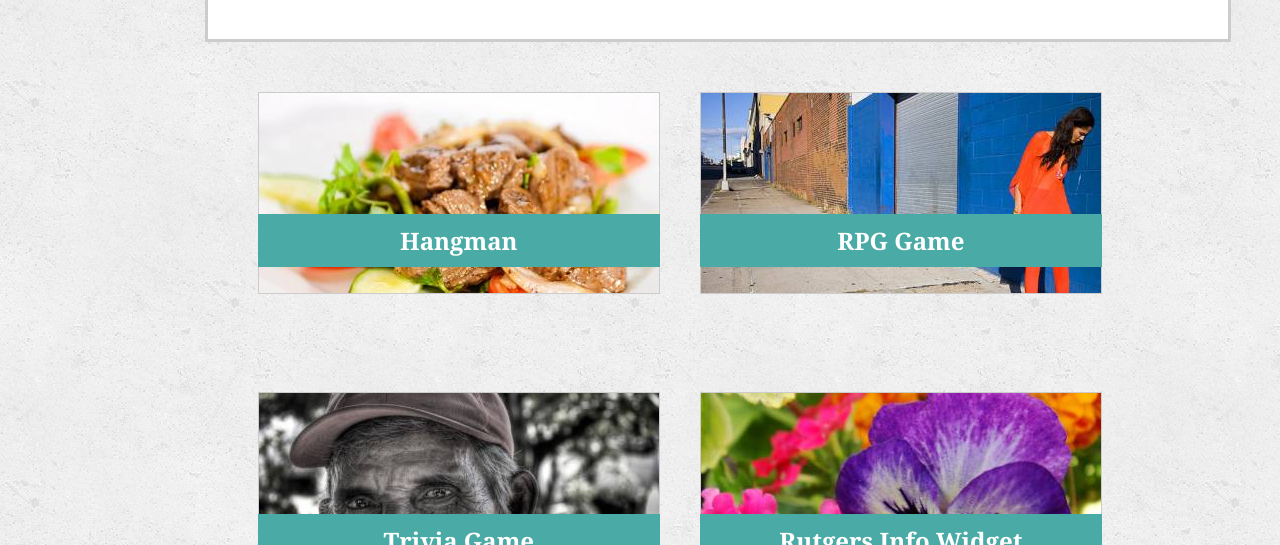
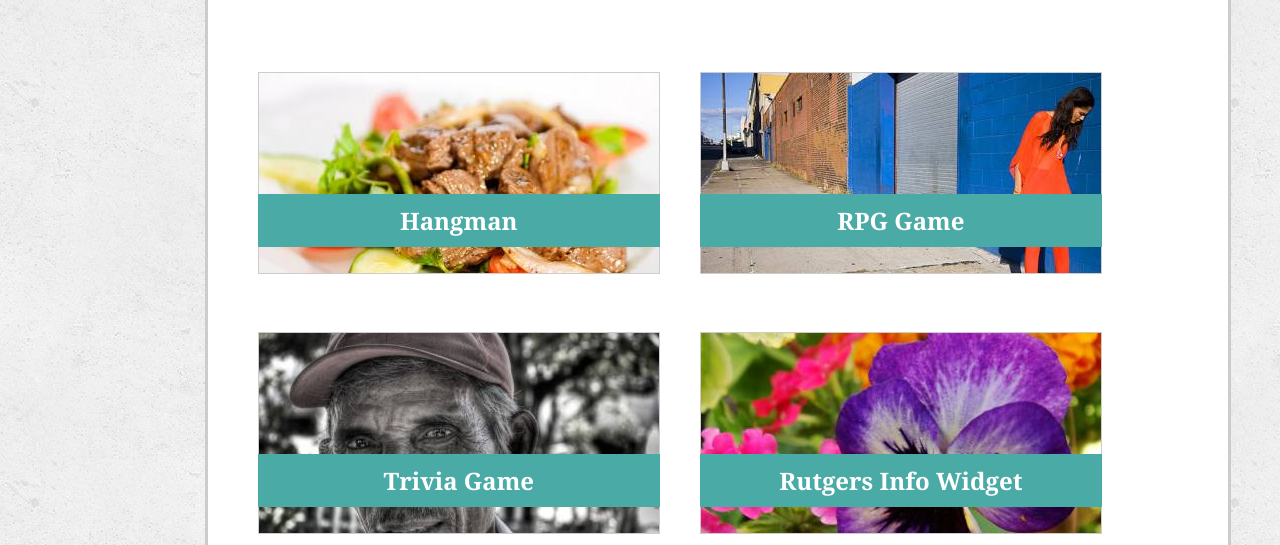
Before and after one commit to TheBrellis/Responsive-Portfolio, a plain HTML site: page portfolio.html in a window 1280 px wide. Shown: the part 255-800 px from the top of the page. Drawn offline with Linux system fonts and the light colour scheme.

Commit message:
corrected issue on Portfolio.html, project images and h2s wouldnt float inside content area

```diff
--- a/assets/css/style.css
+++ b/assets/css/style.css
@@ -76,6 +76,7 @@ main{
     padding: 0px 30px 20px 30px;
     margin-left: 16%;
     margin-top: 40px;
+    float: left;
 
 }
 .content h1 {
@@ -142,7 +143,7 @@ textarea {
 
 .hangman, .rpg, .trivia, .rutgers, .rockPaperScissors {
     float:left;
-    margin: 20px;
+    margin: 0px 20px;
 }
 
 .projects img {
```
